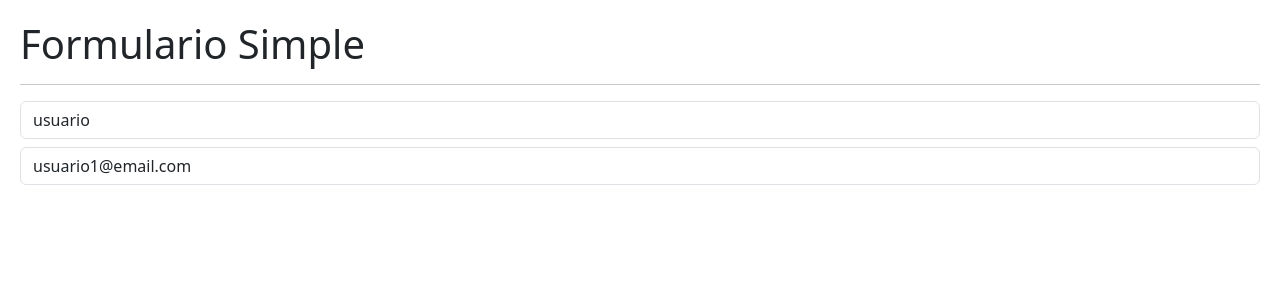
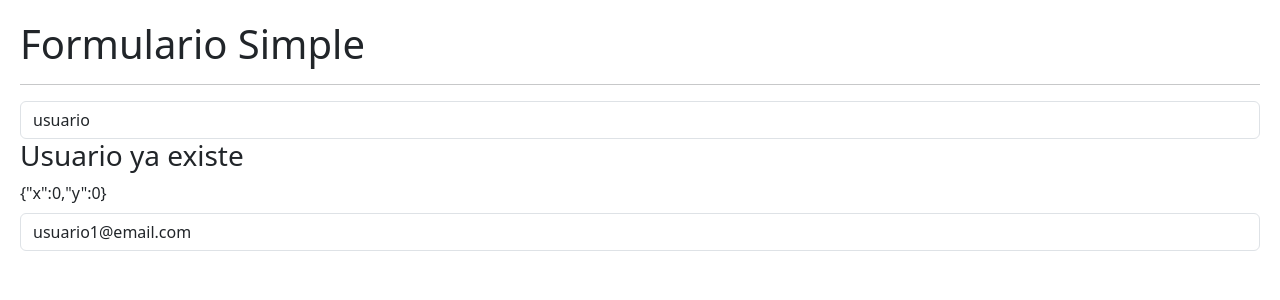
Before and after one commit to adrcorona13/reactcte-03-hook-app, a React (Vite) app: page / in a window 1280 px wide. Shown: the top 300 px of the page. Built offline with nearby package versions, Linux system fonts and the light colour scheme.

Commit message:
useEffect precauciones

```diff
--- /dev/null
+++ b/src/assets/02-useEffect/Message.jsx
@@ -0,0 +1,26 @@
+import { useEffect, useState } from "react"
+export const Message = () => {
+
+    const [coords, setCoords] = useState({x:0,y:0});
+
+    useEffect(() => {
+        const onMouseMove = ({x,y}) => {
+
+            setCoords({x, y});
+        }
+        window.addEventListener('mousemove', onMouseMove)
+        console.log('message mounted')
+
+        return () => {
+            console.log('message unmounted')
+            window.removeEventListener('mousemove', onMouseMove)
+        }
+    }, [])
+
+    return (
+        <>
+            <h3>Usuario ya existe</h3>
+            {JSON.stringify(coords)}
+        </>
+    )
+}
--- a/src/assets/02-useEffect/SimpleForm.jsx
+++ b/src/assets/02-useEffect/SimpleForm.jsx
@@ -1,4 +1,5 @@
 import { useEffect, useState } from "react";
+import { Message } from "./Message";
 
 export const SimpleForm = () => {
 
@@ -43,6 +44,11 @@
                 value={username}
                 onChange={onInputChange}
             />
+
+            {
+                (username === 'usuario') && <Message/>
+            }
+
             <input
                 type="email"
                 className="form-control mt-2"
@@ -51,6 +57,8 @@
                 value={email}
                 onChange={onInputChange}
             />
+
+
         </>
     )
 }
```
